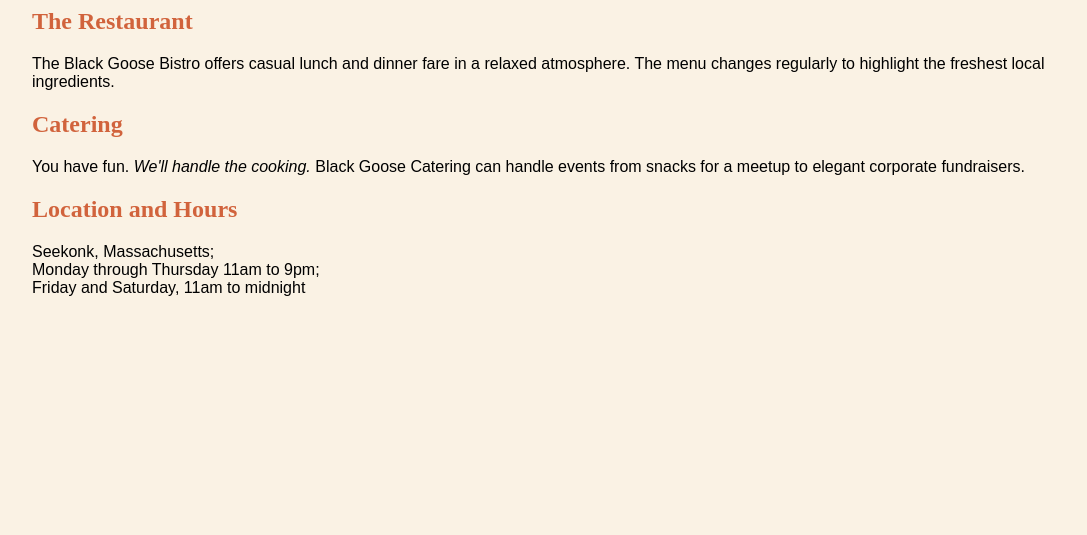
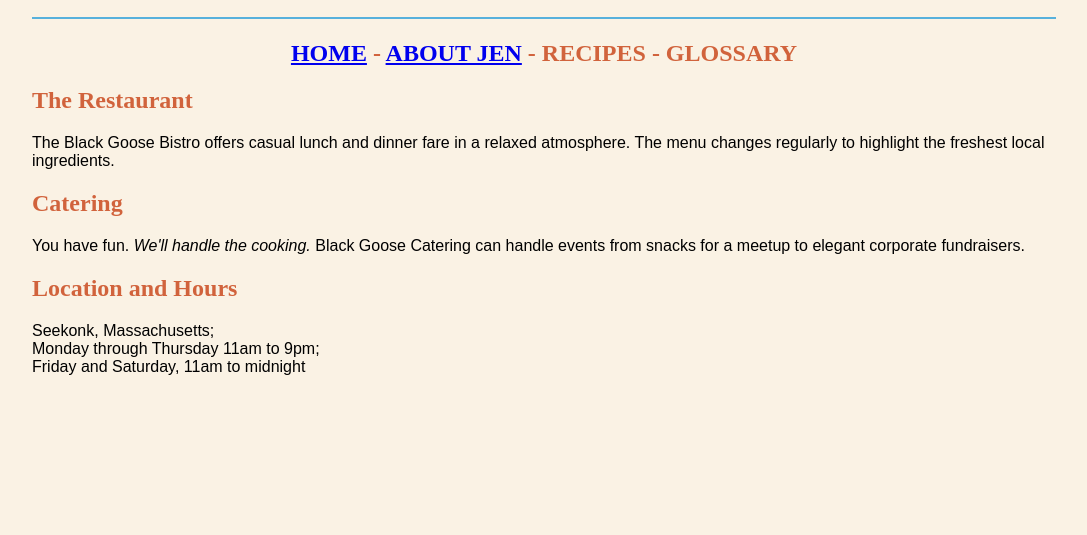
Before and after one commit to MilMercado/fid, a plain HTML site: page blackgoose/index.html in a window 1280 px wide. Shown: the part 265-800 px from the top of the page, without its empty margins (96-1183 px from the left). Drawn offline with Linux system fonts and the light colour scheme.

Commit message:
Add files via upload

```diff
--- a/blackgoose/index.html
+++ b/blackgoose/index.html
@@ -6,7 +6,11 @@
     <head>
       <meta charset="utf-8">
       <h1><img src="blackgoose.png" alt="logo"><br>Black Goose Bistro</h1>
-
+      <h1><h2><center>
+        <a href="index.html">HOME</a> -
+        <a href="about.html">ABOUT JEN</a> -
+        RECIPES -
+        GLOSSARY</center></h2></h1>
       <style>body {  background-color: #faf2e4;  margin: 0 10%;  font-family: sans-serif;}
       h1 {  text-align: center;  font-family: serif;  font-weight: bold; text-transform: uppercase;  border-bottom: 2px solid #57b1dc;  margin-top: 30px;}
       h2 {  color: #d1633c;  font-size: 1.5em; font-family: serif;}
```
Also changed, not shown: blackgoose/about.html (added, +22 -0 lines).
